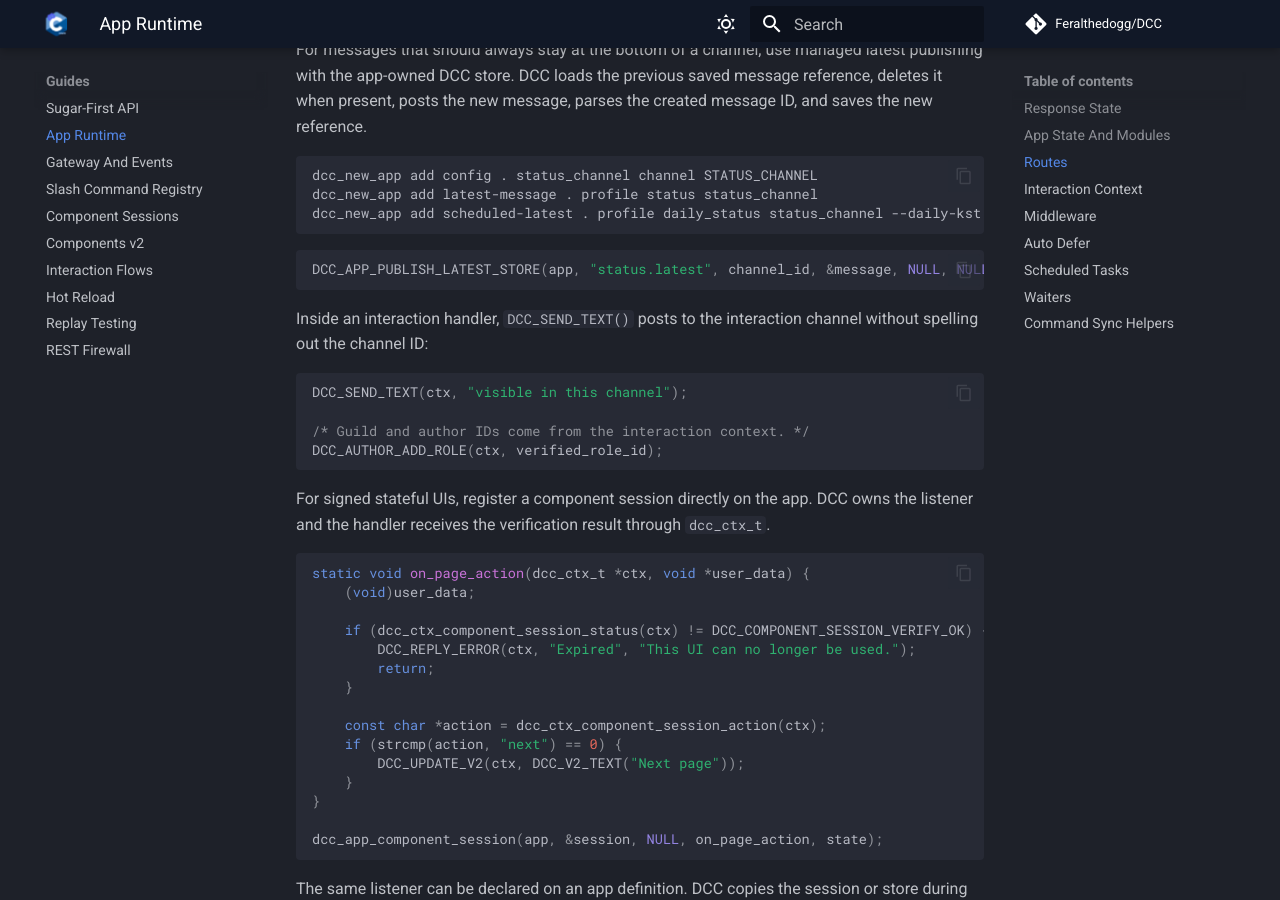
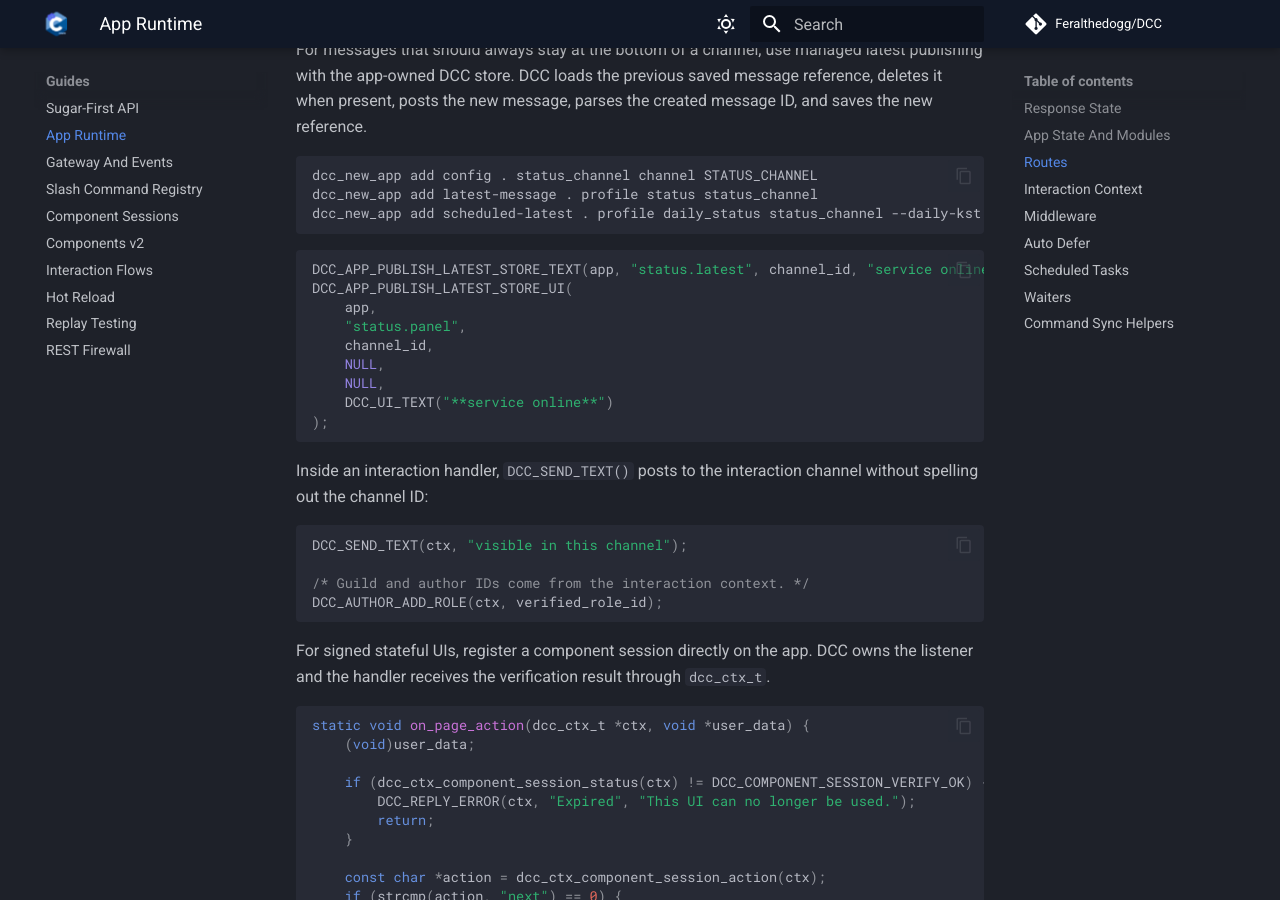
Before and after one commit to Feralthedogg/DCC, an MkDocs documentation site: the page built from docs/guides/app-runtime.md, in a window 1280 px wide and 900 px high, scrolled down 21577 px. Built offline with MkDocs 1.6.1 and Material for MkDocs 9.7.7, drawn with Linux system fonts in a browser that asks for light colours; comment, search, counter and statistics services are not loaded.

Commit message:
Add managed latest message sugar

````diff
--- a/docs/guides/app-runtime.md
+++ b/docs/guides/app-runtime.md
@@ -1161,7 +1161,15 @@ dcc_new_app add scheduled-latest . profile daily_status status_channel --daily-k
 ```
 
 ```c
-DCC_APP_PUBLISH_LATEST_STORE(app, "status.latest", channel_id, &message, NULL, NULL);
+DCC_APP_PUBLISH_LATEST_STORE_TEXT(app, "status.latest", channel_id, "service online", NULL, NULL);
+DCC_APP_PUBLISH_LATEST_STORE_UI(
+    app,
+    "status.panel",
+    channel_id,
+    NULL,
+    NULL,
+    DCC_UI_TEXT("**service online**")
+);
 ```
 
 Inside an interaction handler, `DCC_SEND_TEXT()` posts to the interaction
````
Also changed, not shown: docs/api.md (+1 -1 lines), docs/guides/sugar.md (+9 -14 lines), 3 other files.
